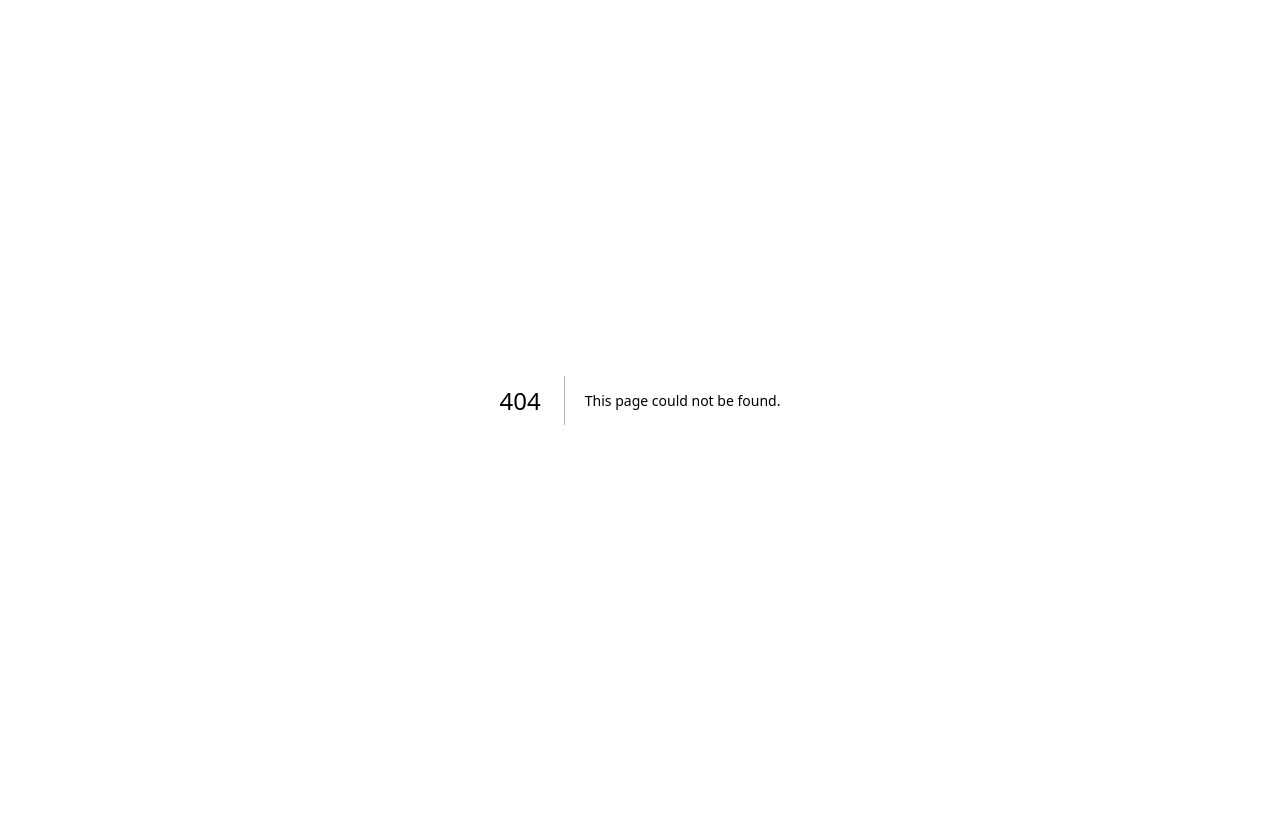
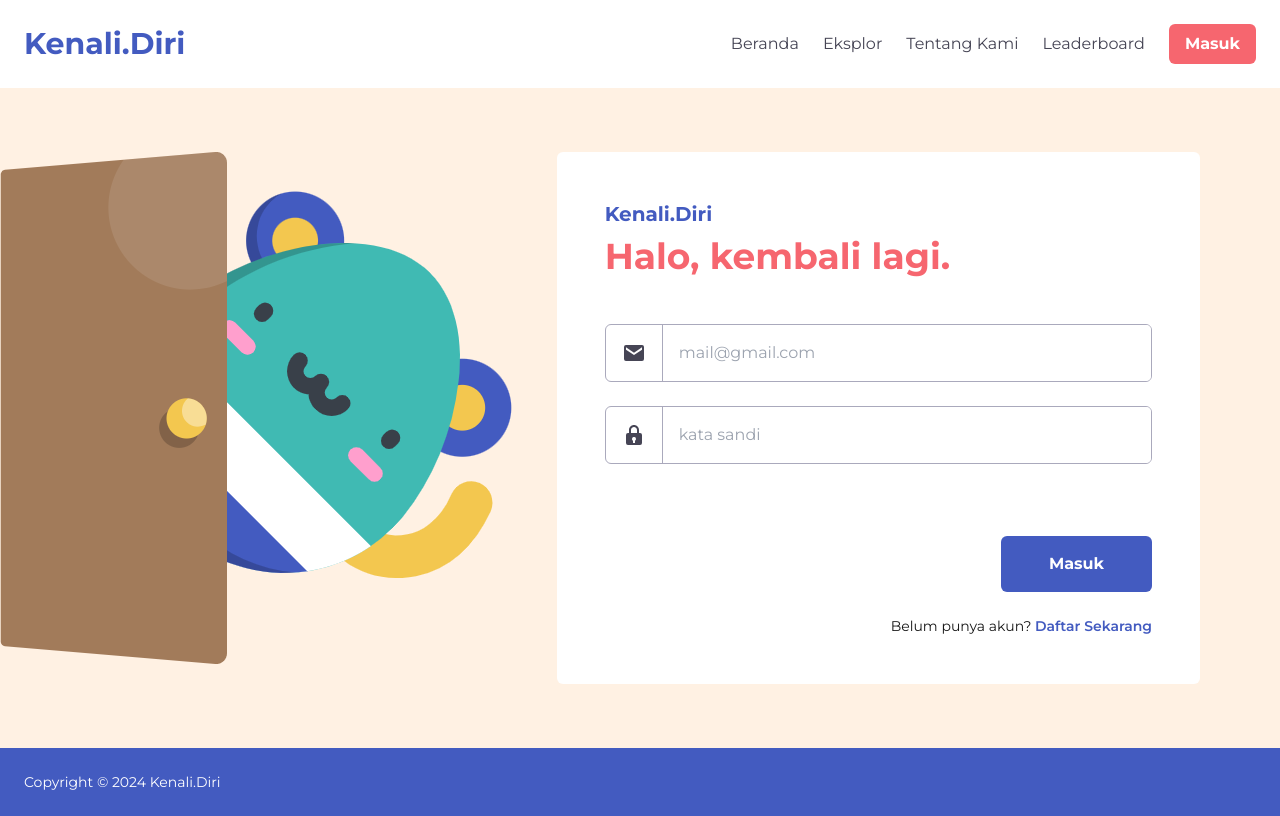
Before and after one commit to Kenali-Diri/Front-End, a Next.js app: page /login in a window 1280 px wide. Before the commit this address had no page. Built offline with nearby package versions, Linux system fonts and the light colour scheme.

Commit message:
feat: add login page

```diff
--- /dev/null
+++ b/src/app/login/page.tsx
@@ -0,0 +1,39 @@
+import Image from "next/image";
+import Link from "next/link";
+
+import { Body } from "@/components/core/Body";
+import { TextField } from "@/components/core/TextField";
+import { Footer } from "@/components/Footer";
+import { Envelope, Lock } from "@/components/icons";
+import { Navbar } from "@/components/Navbar";
+
+export default function Login() {
+    return (
+        <>
+            <Navbar />
+            <Body className="relative">
+                <Image src="/assets/hello.png" width={512} height={512} className="absolute size-[512px] left-0" alt="Hello Image"/>
+                <div className="col-span-5"></div>
+                <form className="col-span-7 flex flex-col gap-y-12 bg-white rounded-md p-12">
+                    <div className="flex flex-col gap-y-2">
+                        <p className="text-xl font-bold text-blue">Kenali.Diri</p>
+                        <h3 className="text-4xl font-bold text-pink">Halo, kembali lagi.</h3>
+                    </div>
+                    <div className="flex flex-col gap-y-6">
+                        <TextField name="email" type="email" icon={<Envelope className="fill-dark-slate" />} placeholder="mail@gmail.com" />
+                        <TextField name="password" type="password" icon={<Lock className="fill-dark-slate" />} placeholder="kata sandi" />
+                        <Link href="/forgot-password" className="text-dark-slate font-bold"/>
+                    </div>
+                    <div className="flex flex-col items-end gap-y-6">
+                        <button className="py-4 px-12 bg-blue text-white font-bold rounded-md" type="submit">Masuk</button>
+                        <p className="text-sm">
+                            <span>Belum punya akun? </span>
+                            <Link href="/register" className="text-blue font-semibold hover:underline">Daftar Sekarang</Link>
+                        </p>
+                    </div>
+                </form>
+            </Body>
+            <Footer />
+        </>
+    )
+}
```
Also changed, not shown: public/assets/hello.png (added).
